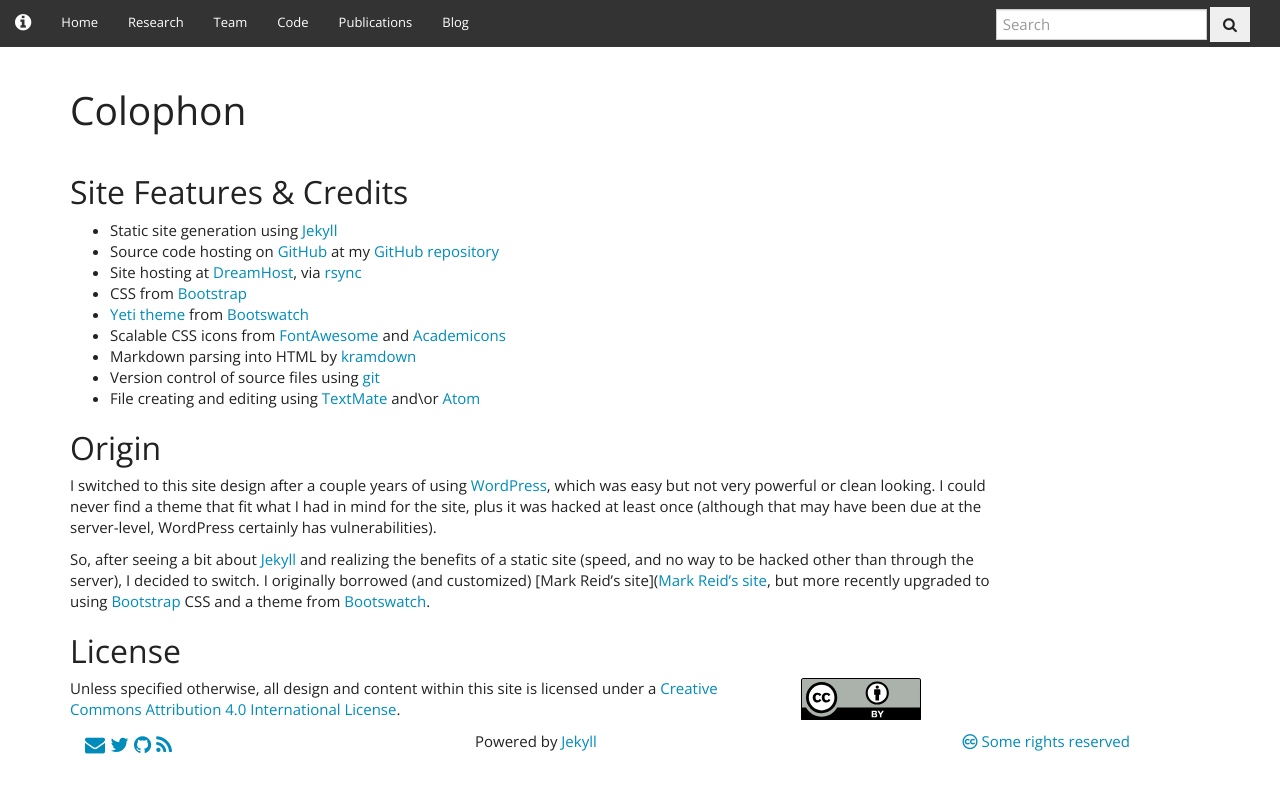
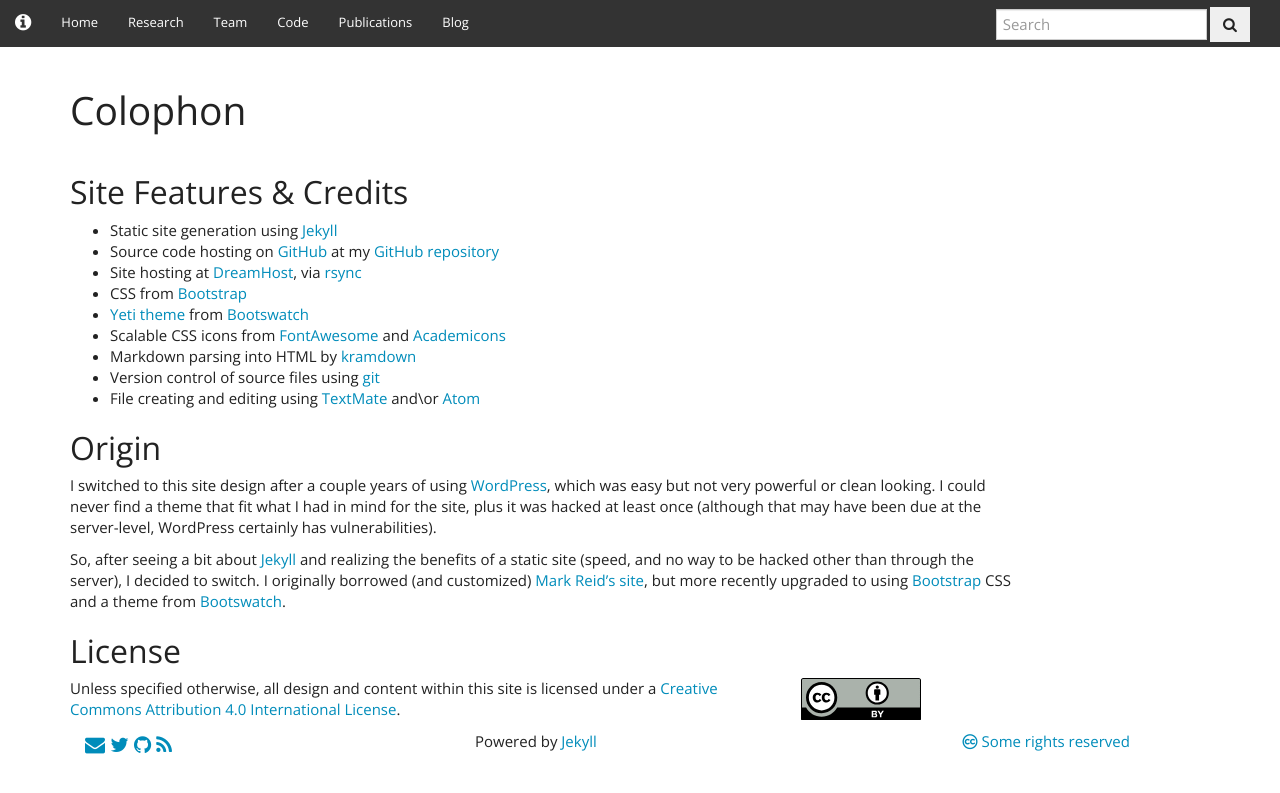
Before and after one commit to kyleniemeyer/kyleniemeyer.com, a Jekyll site: the page built from info.md, in a window 1280 px wide. Shown: the top 793 px of the page. Built offline with Jekyll 4.4.1, drawn with Linux system fonts in a browser that asks for light colours; nearby versions of some CDN libraries; comment, search, counter and statistics services are not loaded; some of the changed lines change nothing that is shown.

Commit message:
fixed links in info page

```diff
--- a/info.md
+++ b/info.md
@@ -11,7 +11,7 @@
 * Static site generation using [Jekyll][]
 * Source code hosting on [GitHub][] at my [GitHub repository](https://github.com/kyleniemeyer/kyleniemeyer.com)
 * Site hosting at [DreamHost](http://dreamhost.com/), via [rsync](http://www.samba.org/rsync/)
-* CSS from [Bootstrap](http://getboostrap.com/)
+* CSS from [Bootstrap](http://getbootstrap.com/)
 * [Yeti theme](http://bootswatch.com/yeti/) from [Bootswatch](http://bootswatch.com/)
 * Scalable CSS icons from [FontAwesome](http://fortawesome.github.io/Font-Awesome/) and [Academicons](https://jpswalsh.github.io/academicons/)
 * Markdown parsing into HTML by [kramdown](http://kramdown.gettalong.org)
@@ -23,7 +23,7 @@
 
 I switched to this site design after a couple years of using [WordPress](http://wordpress.org/), which was easy but not very powerful or clean looking. I could never find a theme that fit what I had in mind for the site, plus it was hacked at least once (although that may have been due at the server-level, WordPress certainly has vulnerabilities).
 
-So, after seeing a bit about [Jekyll][] and realizing the benefits of a static site (speed, and no way to be hacked other than through the server), I decided to switch. I originally borrowed (and customized) [Mark Reid's site]([Mark Reid's site](http://mark.reid.name/), but more recently upgraded to using [Bootstrap](http://getboostrap.com/) CSS and a theme from [Bootswatch](http://bootswatch.com/).
+So, after seeing a bit about [Jekyll][] and realizing the benefits of a static site (speed, and no way to be hacked other than through the server), I decided to switch. I originally borrowed (and customized) [Mark Reid's site](http://mark.reid.name/), but more recently upgraded to using [Bootstrap](http://getbootstrap.com/) CSS and a theme from [Bootswatch](http://bootswatch.com/).
 
 License
 -------
```
